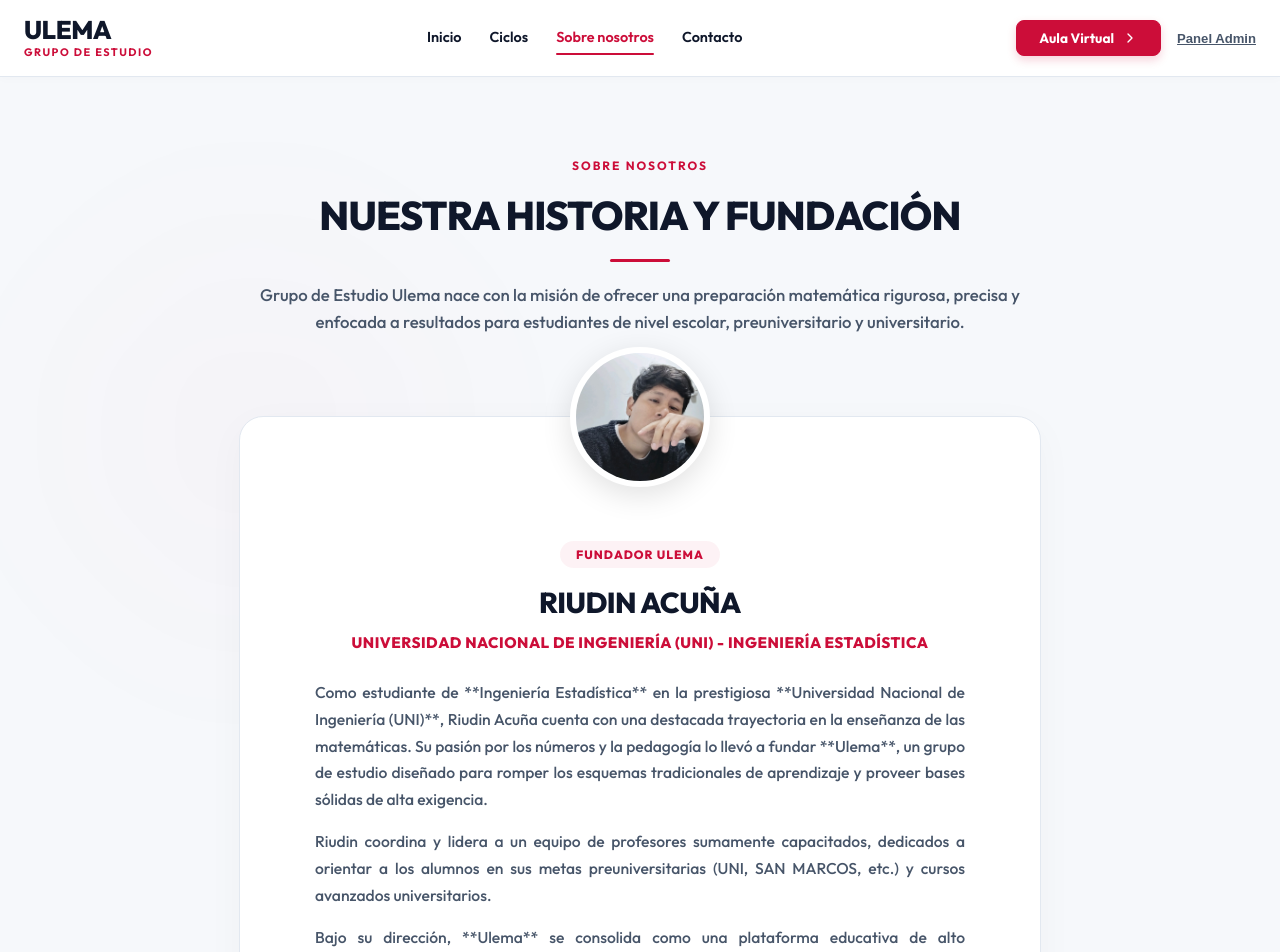
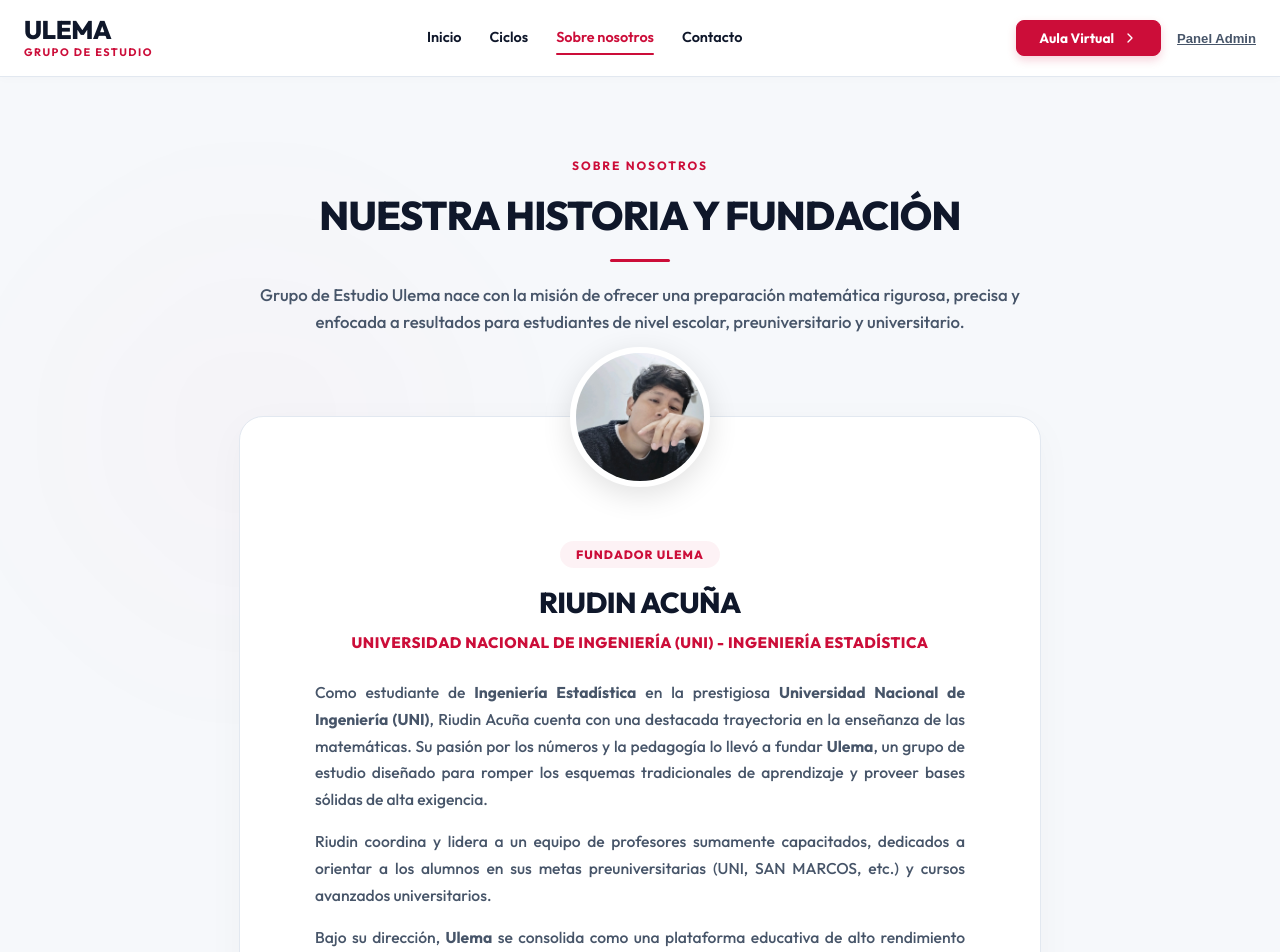
Before and after one commit to dayronsena123/aula_virtual_web, a React (Vite) app: page /sobre-nosotros in a window 1280 px wide. Shown: the top 952 px of the page. Built offline with nearby package versions, Linux system fonts and the light colour scheme; no server answers.

Commit message:
Corregidas negritas en el parrafo de descripcion de sobre nosotros en AboutPage.jsx usando etiquetas strong

```diff
--- a/src/pages/AboutPage.jsx
+++ b/src/pages/AboutPage.jsx
@@ -120,13 +120,13 @@
 
               <div style={{ maxWidth: '650px', margin: '0 auto', color: 'var(--text-secondary)', fontSize: '0.98rem', lineHeight: 1.7, fontWeight: 500, textAlign: 'justify' }}>
                 <p style={{ marginBottom: '16px' }}>
-                  Como estudiante de **Ingeniería Estadística** en la prestigiosa **Universidad Nacional de Ingeniería (UNI)**, Riudin Acuña cuenta con una destacada trayectoria en la enseñanza de las matemáticas. Su pasión por los números y la pedagogía lo llevó a fundar **Ulema**, un grupo de estudio diseñado para romper los esquemas tradicionales de aprendizaje y proveer bases sólidas de alta exigencia.
+                  Como estudiante de <strong>Ingeniería Estadística</strong> en la prestigiosa <strong>Universidad Nacional de Ingeniería (UNI)</strong>, Riudin Acuña cuenta con una destacada trayectoria en la enseñanza de las matemáticas. Su pasión por los números y la pedagogía lo llevó a fundar <strong>Ulema</strong>, un grupo de estudio diseñado para romper los esquemas tradicionales de aprendizaje y proveer bases sólidas de alta exigencia.
                 </p>
                 <p style={{ marginBottom: '16px' }}>
                   Riudin coordina y lidera a un equipo de profesores sumamente capacitados, dedicados a orientar a los alumnos en sus metas preuniversitarias (UNI, SAN MARCOS, etc.) y cursos avanzados universitarios.
                 </p>
                 <p>
-                  Bajo su dirección, **Ulema** se consolida como una plataforma educativa de alto rendimiento con metodología basada en disciplina, método, precisión y resultados, ofreciendo las herramientas tecnológicas de intranet para que el estudio nunca se detenga.
+                  Bajo su dirección, <strong>Ulema</strong> se consolida como una plataforma educativa de alto rendimiento con metodología basada en disciplina, método, precisión y resultados, ofreciendo las herramientas tecnológicas de intranet para que el estudio nunca se detenga.
                 </p>
               </div>
             </div>
```
